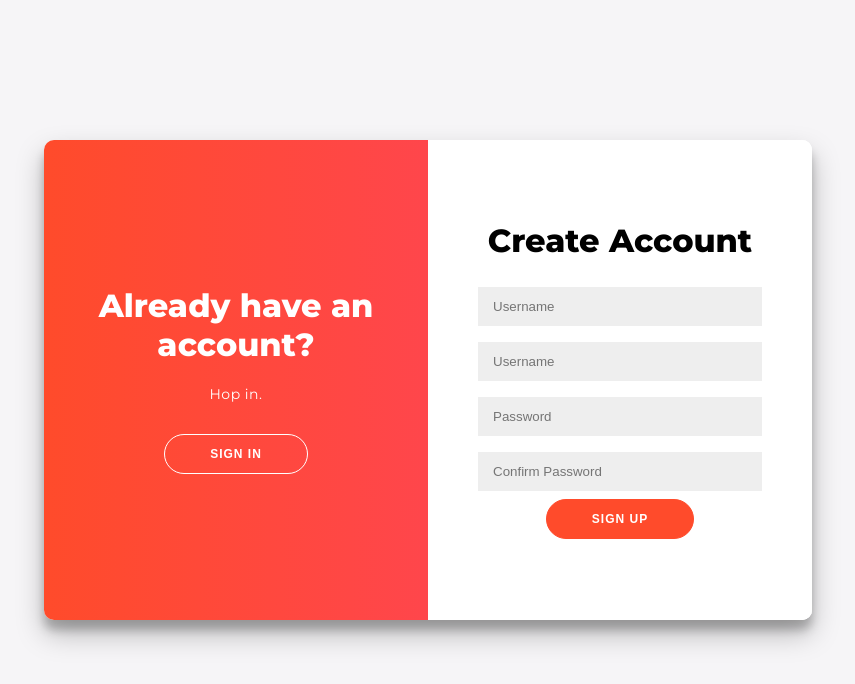
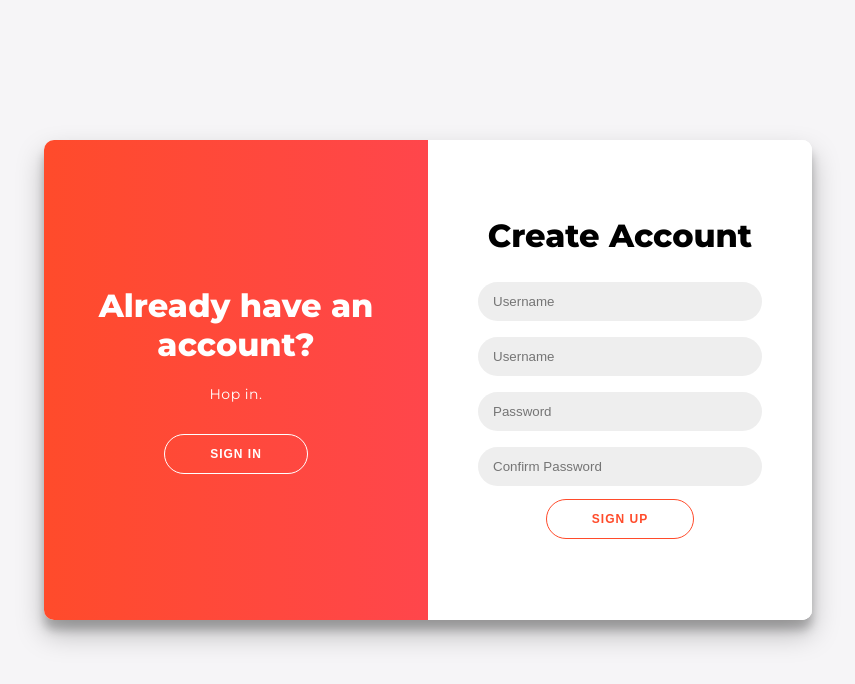
Before and after one commit to madLads-2k19/Frontend-Login-Template, a React (Create React App) app: page /login in a window 1280 px wide. Both pictures are taken after a click on the button "SIGN UP". Shown: the top 684 px of the page, without its empty margins (218-1073 px from the left). Built offline with nearby package versions, Linux system fonts and the light colour scheme.

Commit message:
button hover

```diff
--- a/src/components/Login.css
+++ b/src/components/Login.css
@@ -46,8 +46,8 @@ a {
 button {
 	border-radius: 20px;
 	border: 1px solid #FF4B2B;
-	background-color: #FF4B2B;
-	color: #FFFFFF;
+	background-color: #FFFFFF;
+	color: #FF4B2B;
 	font-size: 12px;
 	font-weight: bold;
 	padding: 12px 45px;
@@ -67,6 +67,19 @@ button:focus {
 button.ghost {
 	background-color: transparent;
 	border-color: #FFFFFF;
+	color: #FFFFFF
+}
+
+button:hover {
+	border-color: #FF4B2B;
+	background-color: #FF4B2B;
+	color: #FFFFFF;
+}
+
+button.ghost:hover{
+	border-color: #FFFFFF;
+	background-color: #FFFFFF;
+	color: #FF4B2B;
 }
 
 form {
@@ -107,7 +120,9 @@ input {
 	height: 100%;
 	transition: all 0.6s ease-in-out;
 }
-
+.form-container input{
+	border-radius:100px
+}
 .sign-in-container {
 	left: 0;
 	width: 50%;
@@ -124,6 +139,10 @@ input {
 	opacity: 0;
 	z-index: 1;
 }
+.sign-up-container button{
+	margin: 5px;
+}
+
 
 .container.right-panel-active .sign-up-container {
 	transform: translateX(100%);
--- a/src/components/login.jsx
+++ b/src/components/login.jsx
@@ -94,7 +94,7 @@ class Login extends Component {
 								name="confirmPassword"
 								placeholder="Confirm Password"
 							/>
-							<button>Sign Up</button>
+							<button action="submit">Sign Up</button>
 						</form>
 					</div>
 					<div className="form-container sign-in-container">
```
